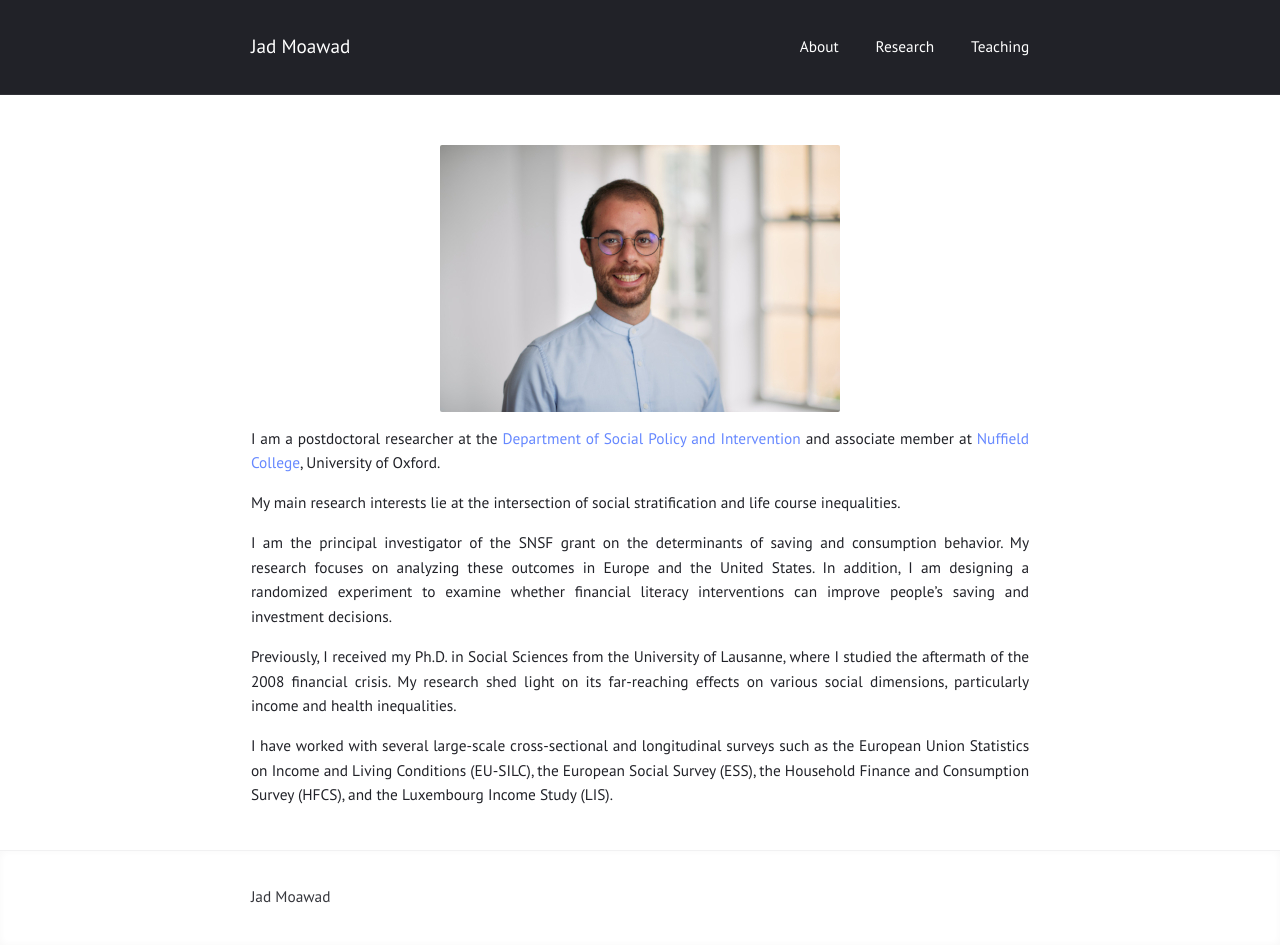
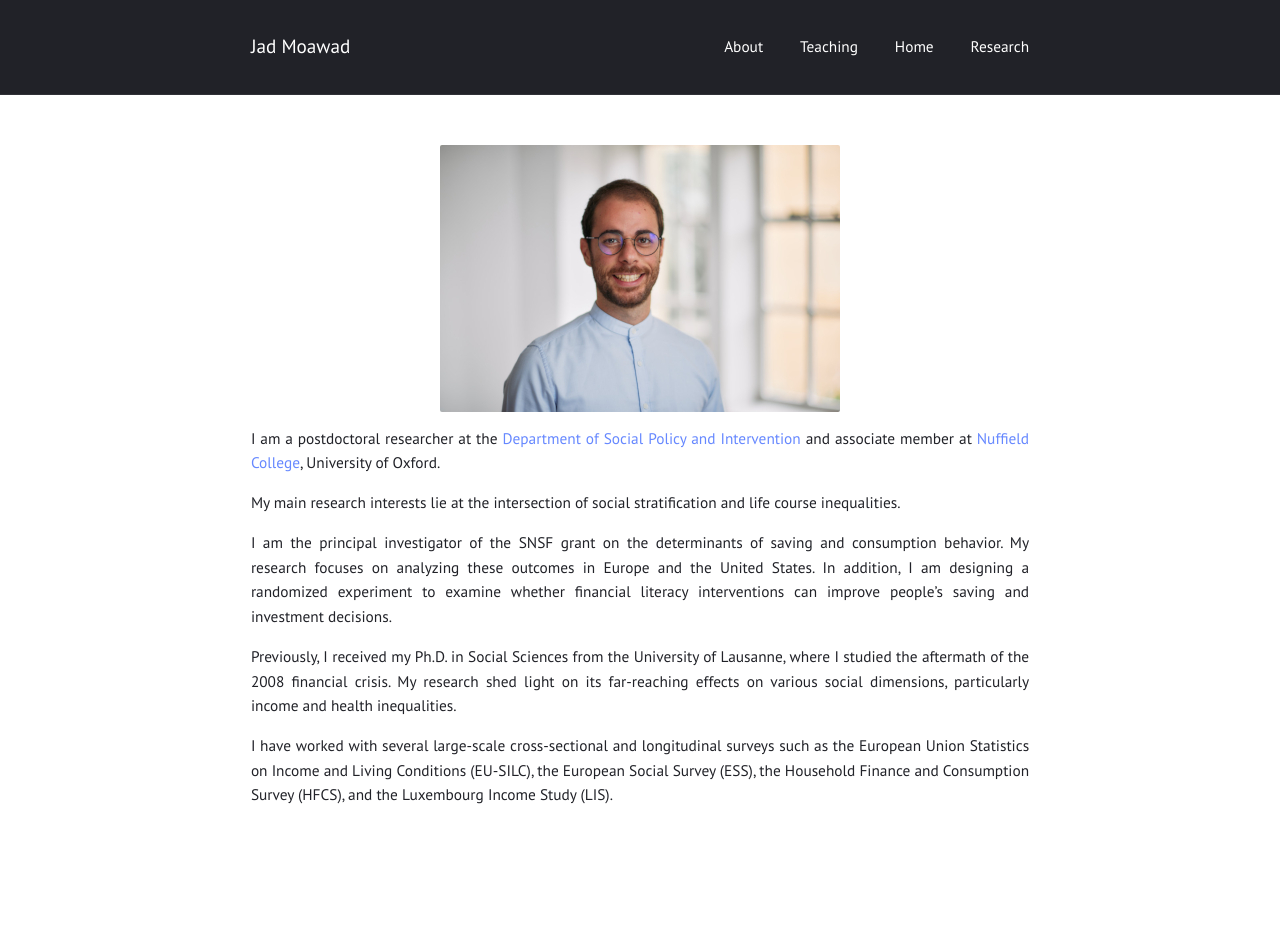
Before and after one commit to jad-moawad/jadmoawad.github.io, a Jekyll site: the page built from index.md, in a window 1280 px wide. Built offline with Jekyll 4.4.1, drawn with Linux system fonts in a browser that asks for light colours; the list of posts is cut into pages by our own code; after the commit the page ends 900 px from its top, so only the background shows below that.

Commit message:
Update _config.yml

```diff
--- a/_config.yml
+++ b/_config.yml
@@ -1,38 +1,53 @@
+# Site settings
 title: "Jad Moawad"
 author: "Jad Moawad"
-#description: "© 2023-24 Jad Moawad." # Made with Jekyll using the {title: contrast, url: "https://github.com/niklasbuschmann/contrast"} theme.
+baseurl: ""
+url: ""
+
+# Theme settings
+theme: tale
+remote_theme: chesterhow/tale
 permalink: /:title/
-lang: "en"
-excerpt_separator: "\n\n\n"
-date_format: "%B %d, %Y"
+paginate: 5
 
-# Layout
+# Build settings
+markdown: kramdown
+sass:
+  sass_dir: _sass
+  style: :compressed
 
-show_excerpts: false        # show article excerpts on the home page
-show_frame: false           # adds a gray frame to the site
-show_sidebar: false        # show a sidebar instead of the usual header
-minimal: true             # use a dark header
+# Navigation
+header_pages:
+  - index.md
+  - research.md
+  - teaching.md
 
-# Menu
+# Social links
+social:
+  - title: Github
+    url: https://github.com/jad-moawad
+    icon: github
+  - title: Twitter
+    url: https://twitter.com/jad_moawad
+    icon: twitter
+  - title: Google Scholar
+    url: https://scholar.google.com/citations?user=nyE6-5MAAAAJ&hl=en&oi=ao
+    icon: graduation-cap
+  - title: LinkedIn
+    url: https://www.linkedin.com/in/jad-moawad-a79730164/
+    icon: linkedin
+  - title: Email
+    url: mailto:jad.moawad@spi.ox.ac.uk
+    icon: envelope
 
-navigation:                # accepts {file, title, url, icon, sidebaricon}
-  - {file: "index.md", title: About}
-  - {file: "research.md", title: Research}
-  - {file: "Teaching.md", title: Teaching}
-  #- {file: "README.md"}
+# Plugins
+plugins:
+  - jekyll-feed
+  - jekyll-paginate
+  - jekyll-seo-tag
 
-external:                  # shows a footer with social links - for available icons see fontawesome.com/icons
-  - {title: Github, icon: github, url: "https://github.com/jad-moawad"}
-  - {title: Twitter, icon: twitter, url: "https://twitter.com/jad_moawad"}
-  - {title: Google Scholar, icon: graduation-cap, url: "https://scholar.google.com/citations?user=nyE6-5MAAAAJ&hl=en&oi=ao"}
-  - {title: LinkedIn, icon: linkedin, url: "https://www.linkedin.com/in/jad-moawad-a79730164/"}
-  - {title: Mail, icon: envelope, url: "mailto:jad.moawad@spi.ox.ac.uk"}
-
-
-
-comments:
-#  disqus_shortname: ""    # see https://disqus.com/
-#  isso_domain: ""         # see https://posativ.org/isso/
-
-plugins:
- - jekyll-feed
+# Layout options
+show_excerpts: false
+show_frame: false
+show_sidebar: false
+minimal: true
```
